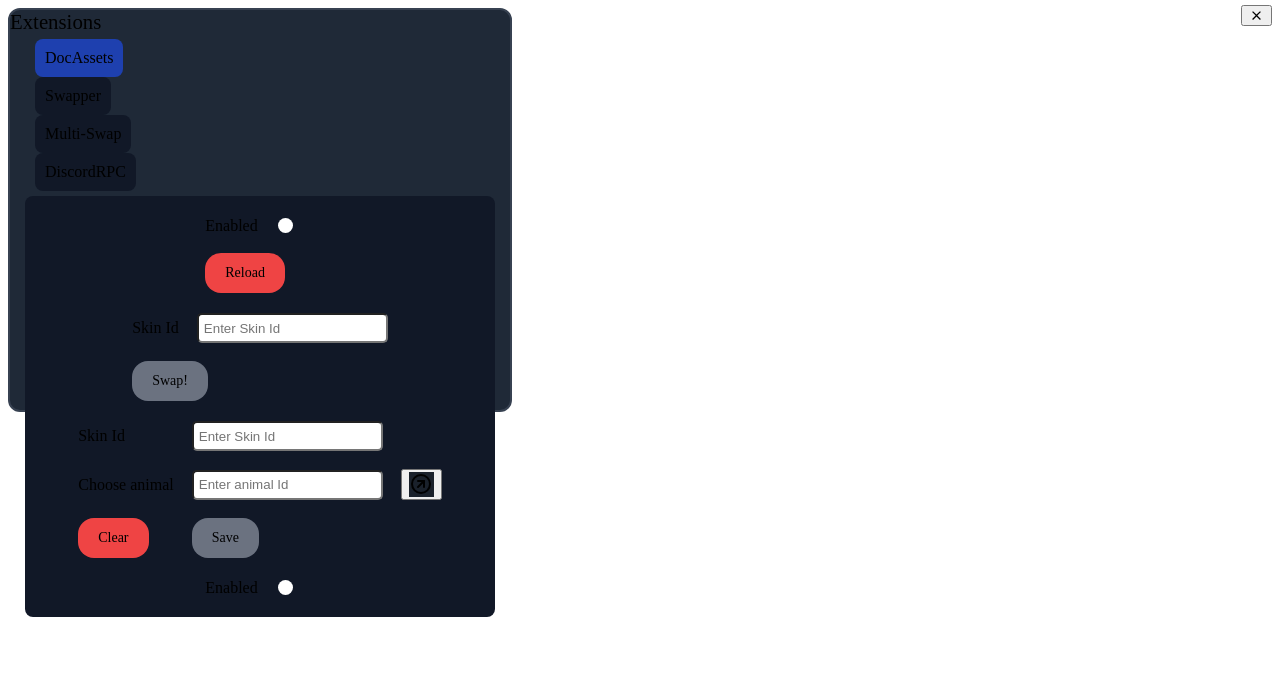
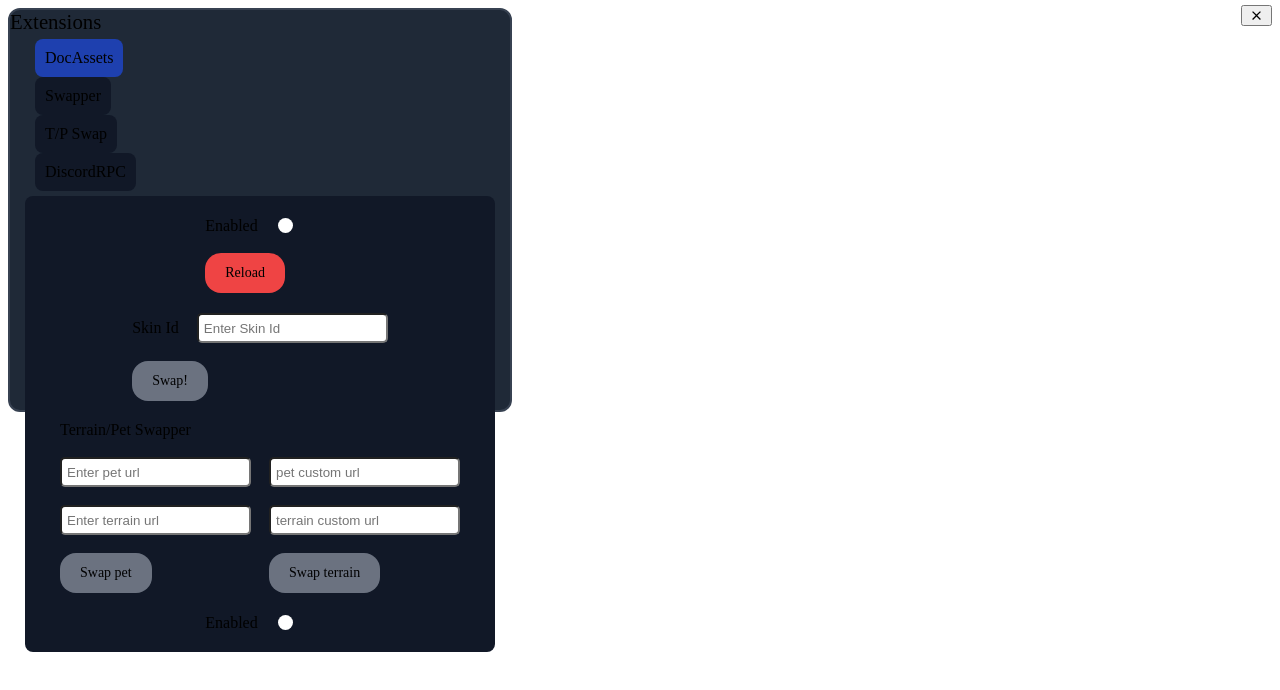
Before and after one commit to SirReadsALot/Deeeep.io-Desktop-Client, a browser extension: page src/index.html in a window 1280 px wide. Drawn offline with Linux system fonts and the light colour scheme.

Commit message:
T/P swap feature

```diff
--- a/src/index.html
+++ b/src/index.html
@@ -226,7 +226,8 @@
                 <div class="ext-box flex">
                     <div class="ext-pill ext-area active" data-name="docassets">DocAssets</div>
                     <div class="ext-pill ext-area" data-name="swapper">Swapper</div>
-                    <div class="ext-pill ext-area" data-name="multi_swap">Multi-Swap</div>
+                    <!-- <div class="ext-pill ext-area" data-name="multi_swap">Multi-Swap</div> -->
+                    <div class="ext-pill ext-area" data-name="ter_pet">T/P Swap</div>
                     <div class="ext-pill ext-area" data-name="rpc">DiscordRPC</div>
                 </div>
                 <div class="ext-box ext-area ext-pages">
@@ -258,6 +259,34 @@
                             </td>
                         </tr>
                     </table>
+                    <table style="margin: auto;" class="ext-page hidden" id="ter_pet">
+                        <td>Terrain/Pet Swapper</td>
+                        <tr class="option" id="doc-enable">
+                            <td>
+                                <input class="ext-input" type="text" placeholder="Enter pet url" id="pet-input">
+                            </td>
+                            <td>
+                                <input class="ext-input" type="text" placeholder="pet custom url" id="pet-custom-input">
+                            </td>
+                        </tr>
+                        <tr>
+                            <td>
+                                <input class="ext-input" type="text" placeholder="Enter terrain url" id="terrain-input">
+                            </td>
+                            <td>
+                                <input class="ext-input" type="text" placeholder="terrain custom url" id="terrain-custom-input">
+                            </td>
+                        </tr>
+                        <tr class="option">
+                            <td colspan="1">
+                                <div class="button ext-button ext-black" id="pet-btn">Swap pet</div>
+                            </td>
+                            <td>
+                                <div class="button ext-button ext-black" id="terrain-btn">Swap terrain</div>
+                            </td>
+                        </tr>
+                    </table>
+                    <!--
                     <table style="margin: auto;" class="ext-page hidden" id="multi_swap">
                         <tr class="option" id="doc-enable">
                             <td>Skin Id</td>
@@ -282,8 +311,8 @@
                                 <div class="button ext-button ext-black" id="m_swap-btn">Save</div>
                             </td>
                         </tr>
-
                     </table>
+                -->
                     <table style="margin: auto;" class="ext-page hidden" id="rpc">
                         <tr class="option" id="rpc-enable">
                             <td>Enabled</td>
```
